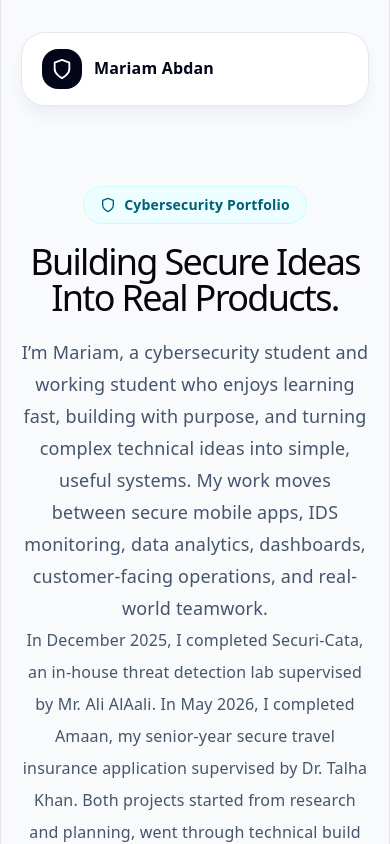
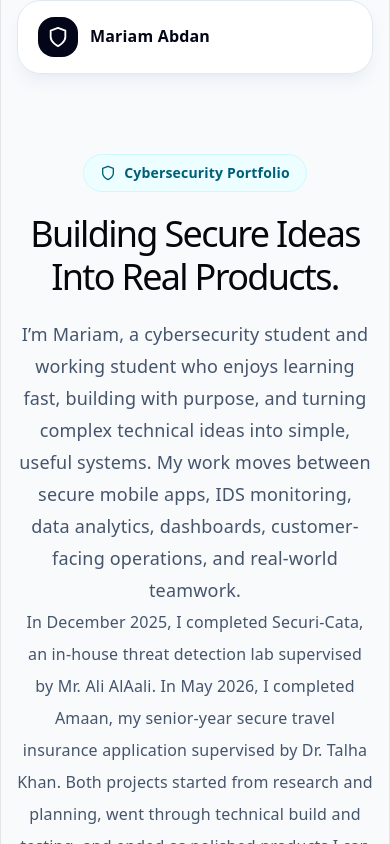
Before and after one commit to mariamems/MyPortfolio, a React app: page / in a window 390 px wide. Shown: the top 844 px of the page. Built offline with nearby package versions, Linux system fonts and the light colour scheme; the HTML template or start-up script is replaced by a standard one.

Commit message:
Change headings to navy blue

```diff
--- a/src/App.jsx
+++ b/src/App.jsx
@@ -527,7 +527,8 @@ function Home({ onOpenProject }) {
           <p className="mb-4 inline-flex items-center gap-2 rounded-full border border-cyan-100 bg-cyan-50 px-4 py-2 text-sm font-bold text-cyan-800">
             <Icon name="shield" size={16} /> Cybersecurity Portfolio
           </p>
-          <h1 className="text-5xl font-black text-[#001f54] tracking-tight text-slate-950 md:text-7xl">Building Secure Ideas Into Real Products.</h1>
+<h1 className="text-3xl md:text-6xl font-black tracking-tight text-slate-950"> Building Secure Ideas Into Real Products.
+</h1>
           <p className="mt-5 max-w-2xl text-lg leading-8 text-slate-600">
             I’m Mariam, a cybersecurity student and working student who enjoys learning fast, building with purpose, and turning complex technical ideas into simple, useful systems. My work moves between secure mobile apps, IDS monitoring, data analytics, dashboards, customer-facing operations, and real-world teamwork.
           </p>
@@ -720,7 +721,7 @@ export default function CybersecurityPortfolio() {
   return (
     <main className="min-h-screen bg-slate-50 text-slate-900">
       <div className="fixed inset-0 -z-10 bg-[radial-gradient(circle_at_top_left,rgba(34,211,238,0.10),transparent_30%),radial-gradient(circle_at_bottom_right,rgba(14,165,233,0.08),transparent_30%)]" />
-      <div className="mx-auto max-w-6xl px-5 py-8 md:py-12">
+      <div className="mx-auto max-w-6xl px-4 md:px-8">
         <nav className="mb-10 flex items-center justify-between rounded-3xl border border-slate-200 bg-white/90 px-5 py-4 shadow-lg shadow-slate-200/60 backdrop-blur">
           <button onClick={goHome} className="flex items-center gap-3 font-black text-slate-950">
             <div className="flex h-10 w-10 items-center justify-center rounded-2xl bg-slate-950 text-white">
```
